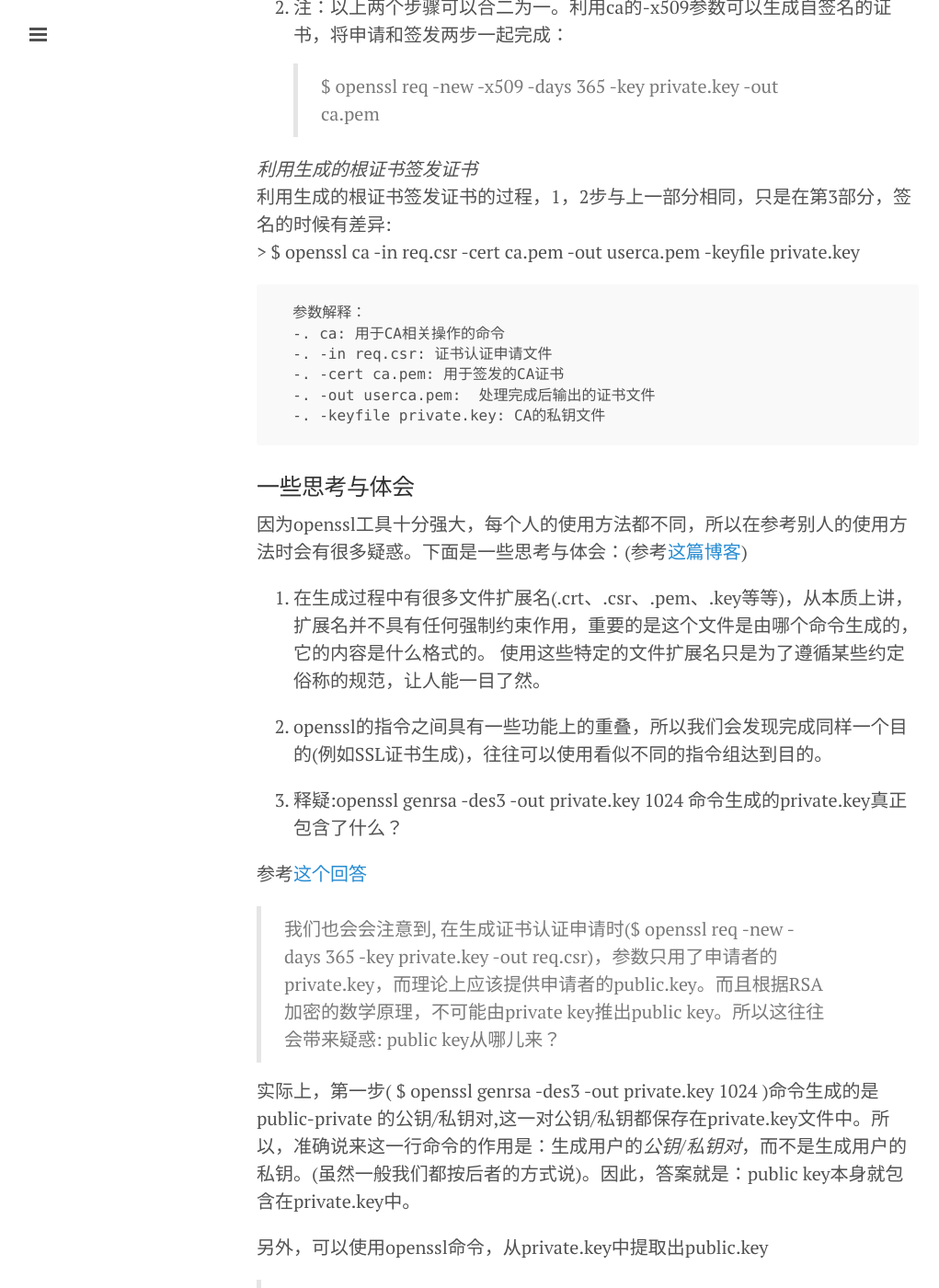
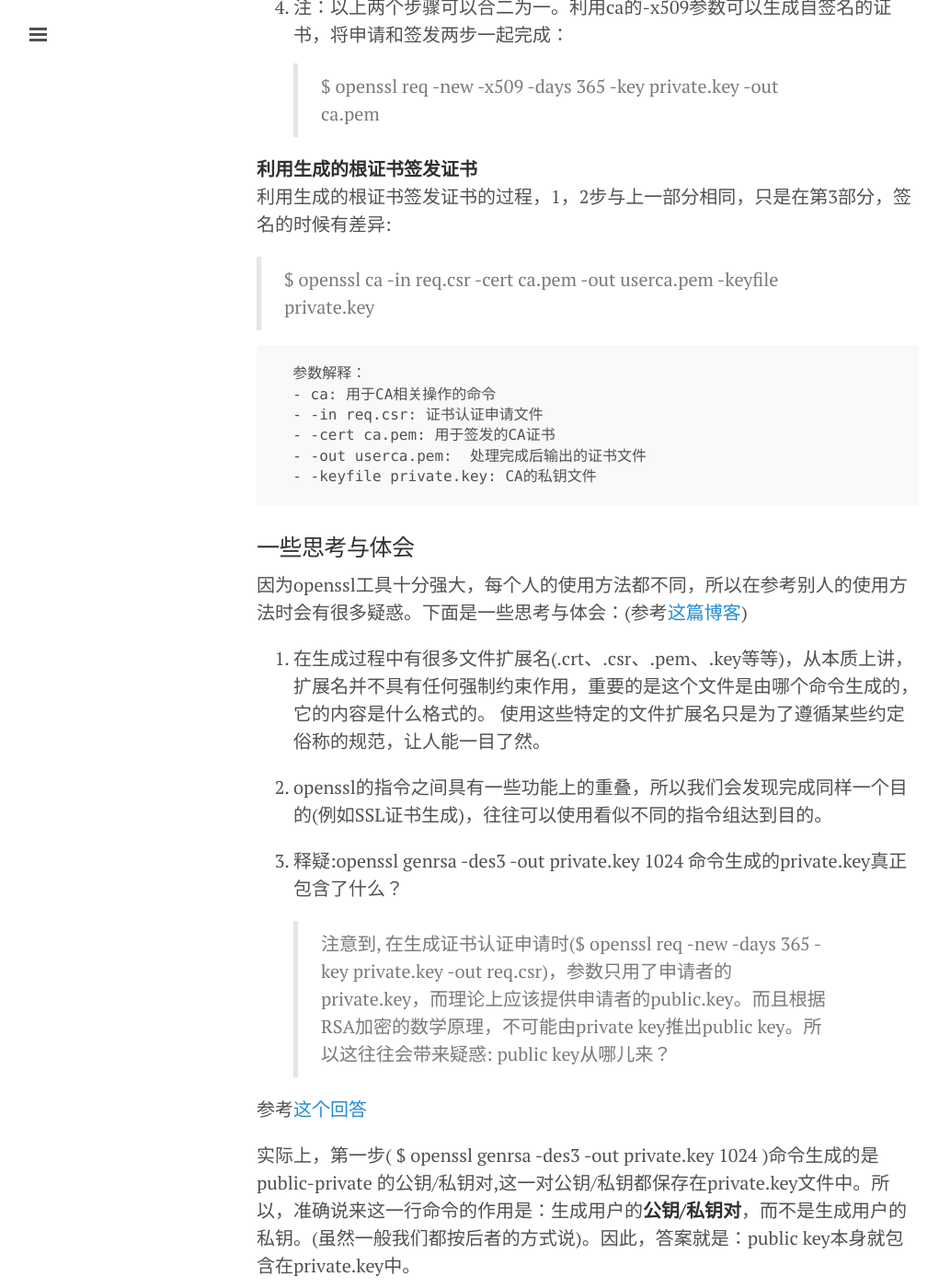
Before and after one commit to yuantops/blog, a Jekyll site: the page built from _posts/2014-12-06-SSL-certificate-details-and-creation-guide.md, in a window 1280 px wide and 1400 px high, scrolled down 4532 px. Shown: the whole window at 92% size, without its empty margins (1-1022 px from the left). Built offline with Jekyll 4.4.1, drawn with Linux system fonts in a browser that asks for light colours; Markdown is read by kramdown in place of the engine named in the settings; part of the change alters nothing that is shown; some of the changed text lies outside the part shown.

Commit message:
format adjust

```diff
--- a/_posts/2014-12-06-SSL-certificate-details-and-creation-guide.md
+++ b/_posts/2014-12-06-SSL-certificate-details-and-creation-guide.md
@@ -38,8 +38,8 @@ X.509 规定一份digital certificate应该由这几部分构成：
 一份X.509 Certificate往往会以DER(Distinguished Encoding Rules)方式翻译成二进制格式的文件。如果有些传输过程不能处理二进制数据，那么二进制格式的文件会以Base64 编码转翻为ASCII文件。用Base64 编码后的数据被置于“-----BEGIN CERTIFICATE-----”和“-----END CERTIFICATE-----”之间，这就是PEM(Privacy-enhanced Electronic Mail)格式。
 
 不同格式的证书常见的后缀名有:
-- .cer, .crt, .der : 二进制DER格式
-- .pem: Base64 编码后的DER格式
+- cer, .crt, .der : 二进制DER格式
+- pem: Base64 编码后的DER格式
 
 ###X.509的“证书链”与“信任锚点”
 数字证书存在的意义，在于认证持有者的身份。譬如说，在Alice申请证书的时候，证书颁发机构(CA, Certificate Authority)会先确认Alice本人的信息与她申请书上所写的一致。
@@ -49,6 +49,7 @@ X.509 规定一份digital certificate应该由这几部分构成：
 为了回答这个问题，需要先了解实际部署在互联网上的证书颁发机构(CA, Certificate Authority)的架构。互联网中，一个证书颁发机构(CA, Certificate Authority)有自己的证书。一个证书颁发机构(CA, Certificate Authority)不仅可以给证书申请者颁发证书，也可以给其它证书颁发机构(CA, Certificate Authority)颁发证书。那么谁来给最顶层的证书颁发机构(top-level Certificate Authority)授权呢？答案是：它自己给自己签名，自己给自己授权(它拥有的证书，Issuer和Subject是一样的)。
 
 这样就形成了一个“证书链”(Certificate chain),也称“证书路径”(Certificate path)：最开始为用户持有的证书，最末尾为自己给自己签名的证书。证书链中:
+
 - 每个证书(最末尾的证书除外)的颁发者(Issuer)是下一个证书的持有者(Subject);
 - 每个证书的(最末尾的证书除外)的Certificate Signature都能用下一个证书中包含的Public Key解密;
 - 最末尾的证书是“信任锚点”(a trust anchor)——往往它会以某种值得信赖的方式，提前传递到你手中。
@@ -93,7 +94,8 @@ X.509 规定一份digital certificate应该由这几部分构成：
 	 -. -days 365: 证书的有效期：从生成之日起365天
 	 -. -out req.csr: 证书申请保存的目的文件。为中间文件，可以在证书生成以后删除。
 
-该命令会提示用户输入密钥的口令(如果上一步中没有加des3参数则不会)，以及一系列证书申请者的相关信息。
+
+	该命令会提示用户输入密钥的口令(如果上一步中没有加des3参数则不会)，以及一系列证书申请者的相关信息。
 
 3. 对CA证书申请进行签名
 	> $ openssl ca -selfsign -in req.csr -out ca.pem
@@ -107,16 +109,16 @@ X.509 规定一份digital certificate应该由这几部分构成：
 4. 注：以上两个步骤可以合二为一。利用ca的-x509参数可以生成自签名的证书，将申请和签发两步一起完成：
 	> $ openssl req -new -x509 -days 365 -key private.key -out ca.pem
 
-*利用生成的根证书签发证书*
+**利用生成的根证书签发证书**
 利用生成的根证书签发证书的过程，1，2步与上一部分相同，只是在第3部分，签名的时候有差异:
-	> $ openssl ca -in req.csr -cert ca.pem -out userca.pem -keyfile private.key
+> $ openssl ca -in req.csr -cert ca.pem -out userca.pem -keyfile private.key
 
 	  参数解释：
-	  -. ca: 用于CA相关操作的命令
-	  -. -in req.csr: 证书认证申请文件
-	  -. -cert ca.pem: 用于签发的CA证书
-	  -. -out userca.pem:  处理完成后输出的证书文件
-	  -. -keyfile private.key: CA的私钥文件
+	  - ca: 用于CA相关操作的命令
+	  - -in req.csr: 证书认证申请文件
+	  - -cert ca.pem: 用于签发的CA证书
+	  - -out userca.pem:  处理完成后输出的证书文件
+	  - -keyfile private.key: CA的私钥文件
 
 
 ###一些思考与体会
@@ -127,11 +129,11 @@ X.509 规定一份digital certificate应该由这几部分构成：
 2. openssl的指令之间具有一些功能上的重叠，所以我们会发现完成同样一个目的(例如SSL证书生成)，往往可以使用看似不同的指令组达到目的。
 
 3. 释疑:openssl genrsa -des3 -out private.key 1024 命令生成的private.key真正包含了什么？
+> 注意到, 在生成证书认证申请时($ openssl req -new -days 365 -key private.key -out req.csr)，参数只用了申请者的private.key，而理论上应该提供申请者的public.key。而且根据RSA加密的数学原理，不可能由private key推出public key。所以这往往会带来疑惑: public key从哪儿来？
 
 参考[这个回答](http://stackoverflow.com/questions/5244129/use-rsa-private-key-to-generate-public-key)
-> 我们也会会注意到, 在生成证书认证申请时($ openssl req -new -days 365 -key private.key -out req.csr)，参数只用了申请者的private.key，而理论上应该提供申请者的public.key。而且根据RSA加密的数学原理，不可能由private key推出public key。所以这往往会带来疑惑: public key从哪儿来？
 
-实际上，第一步( $ openssl genrsa -des3  -out private.key 1024 )命令生成的是public-private 的公钥/私钥对,这一对公钥/私钥都保存在private.key文件中。所以，准确说来这一行命令的作用是：生成用户的*公钥/私钥对*，而不是生成用户的私钥。(虽然一般我们都按后者的方式说)。因此，答案就是：public key本身就包含在private.key中。
+实际上，第一步( $ openssl genrsa -des3  -out private.key 1024 )命令生成的是public-private 的公钥/私钥对,这一对公钥/私钥都保存在private.key文件中。所以，准确说来这一行命令的作用是：生成用户的**公钥/私钥对**，而不是生成用户的私钥。(虽然一般我们都按后者的方式说)。因此，答案就是：public key本身就包含在private.key中。
 
 另外，可以使用openssl命令，从private.key中提取出public.key
 > $ openssl rsa -in private.key -pubout -out public.key
```
